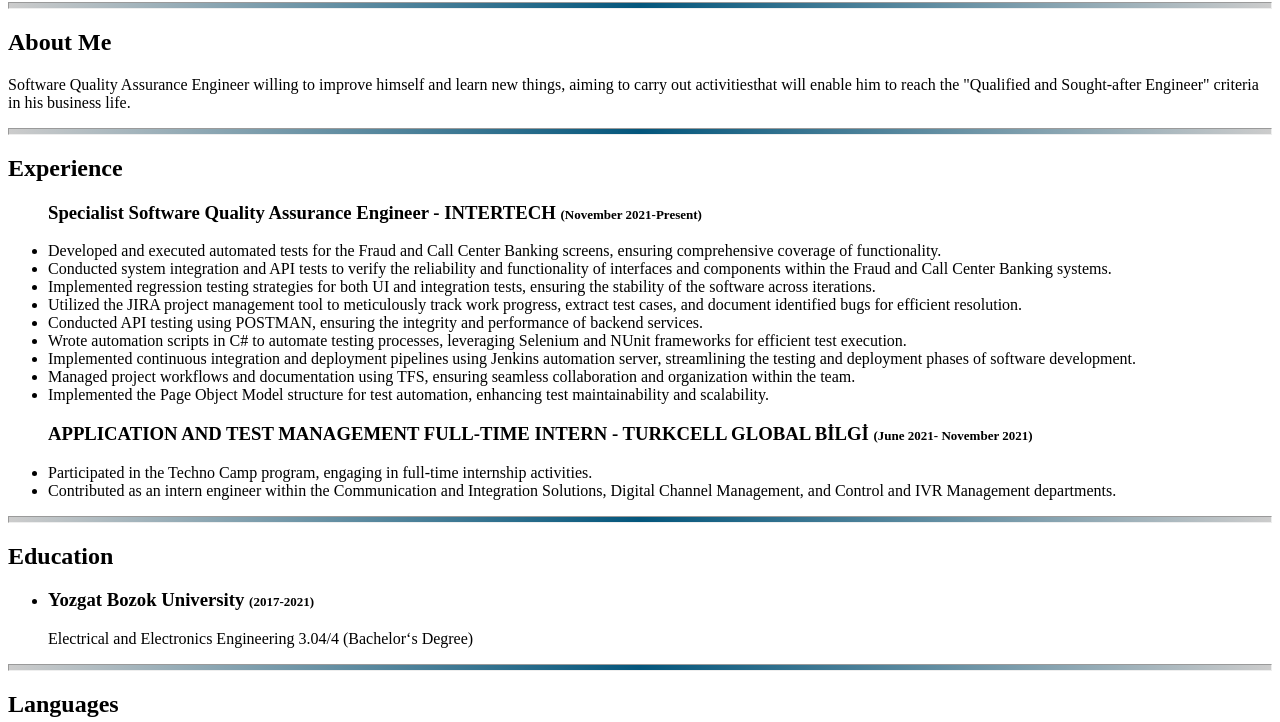
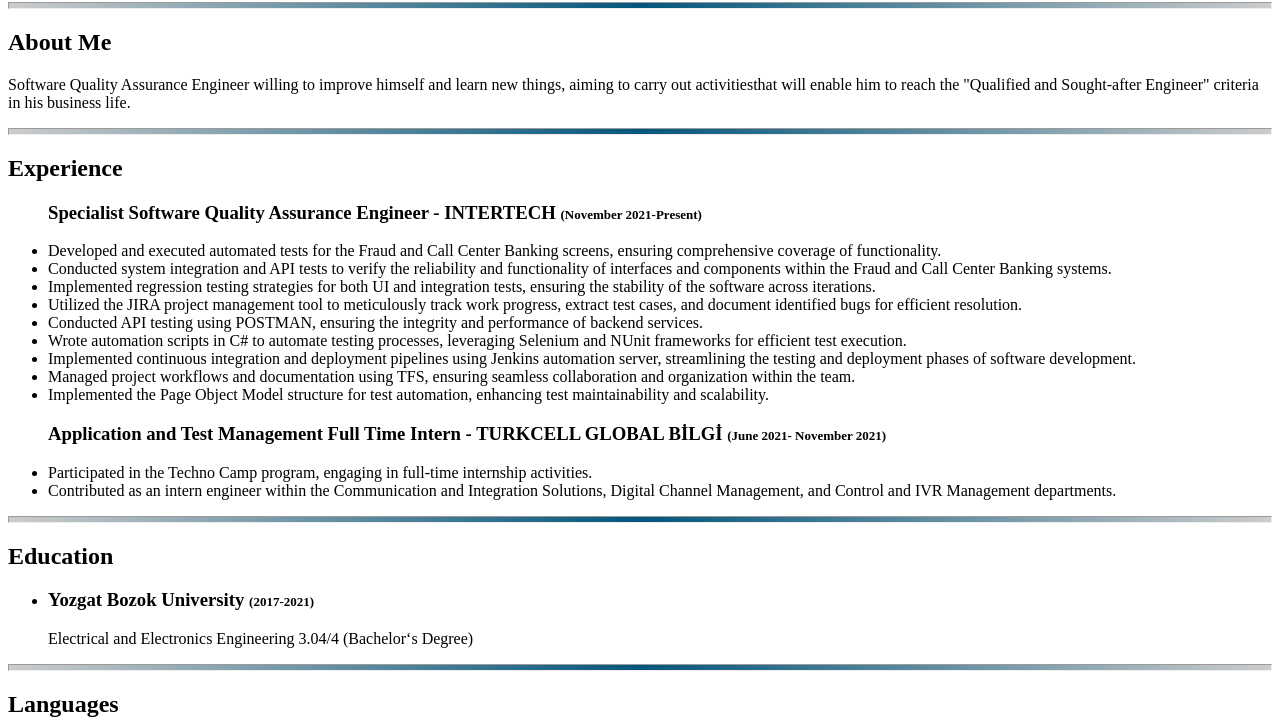
Before and after one commit to furkansongur/MyResume, a plain HTML site: page index.html in a window 1280 px wide. Shown: the part 78-800 px from the top of the page. Drawn offline with Linux system fonts and the light colour scheme.

Commit message:
Update index.html

```diff
--- a/index.html
+++ b/index.html
@@ -34,7 +34,7 @@
     <li>Managed project workflows and documentation using TFS, ensuring seamless collaboration and organization within the team.</li>
     <li>Implemented the Page Object Model structure for test automation, enhancing test maintainability and scalability.</li>
 </ul>
-<ul><h3>APPLICATION AND TEST MANAGEMENT FULL-TIME INTERN - TURKCELL GLOBAL BİLGİ <span style="font-size: small;">(June 2021- November 2021)</span></h3>
+<ul><h3>Application and Test Management Full Time Intern - TURKCELL GLOBAL BİLGİ <span style="font-size: small;">(June 2021- November 2021)</span></h3>
     <li>Participated in the Techno Camp program, engaging in full-time internship activities.</li>
     <li>Contributed as an intern engineer within the Communication and Integration Solutions, Digital Channel Management, and Control
         and IVR Management departments.</li>
```
